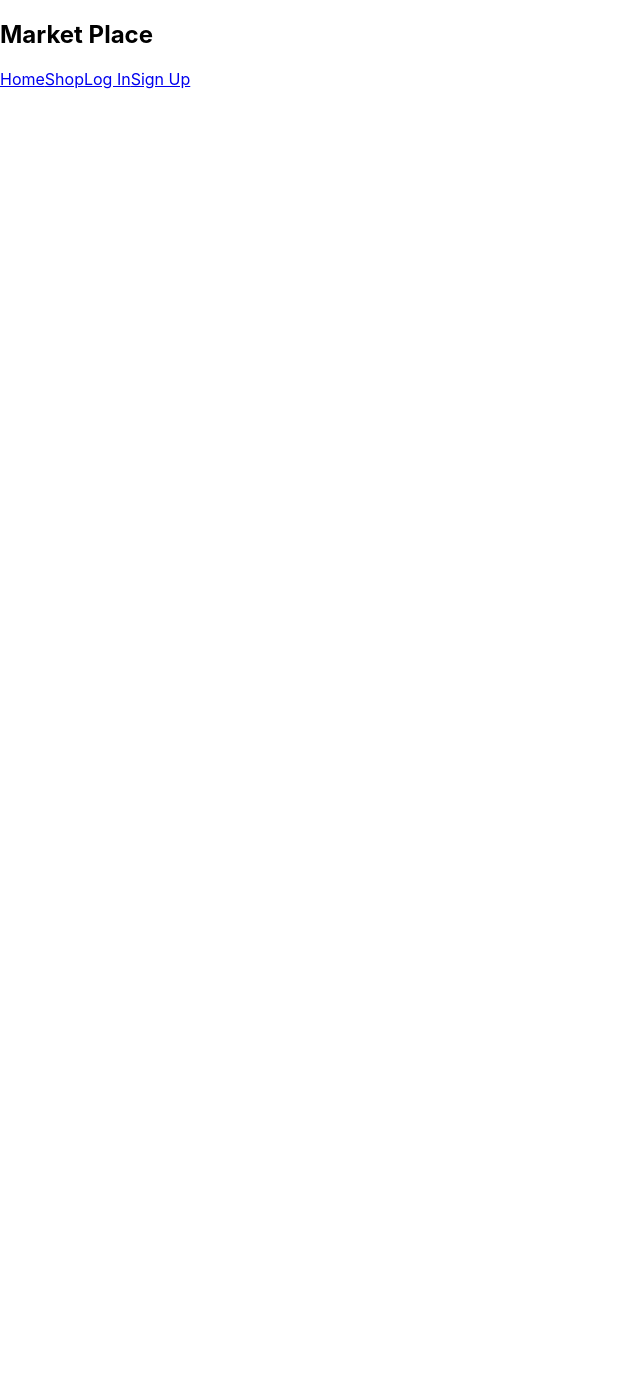
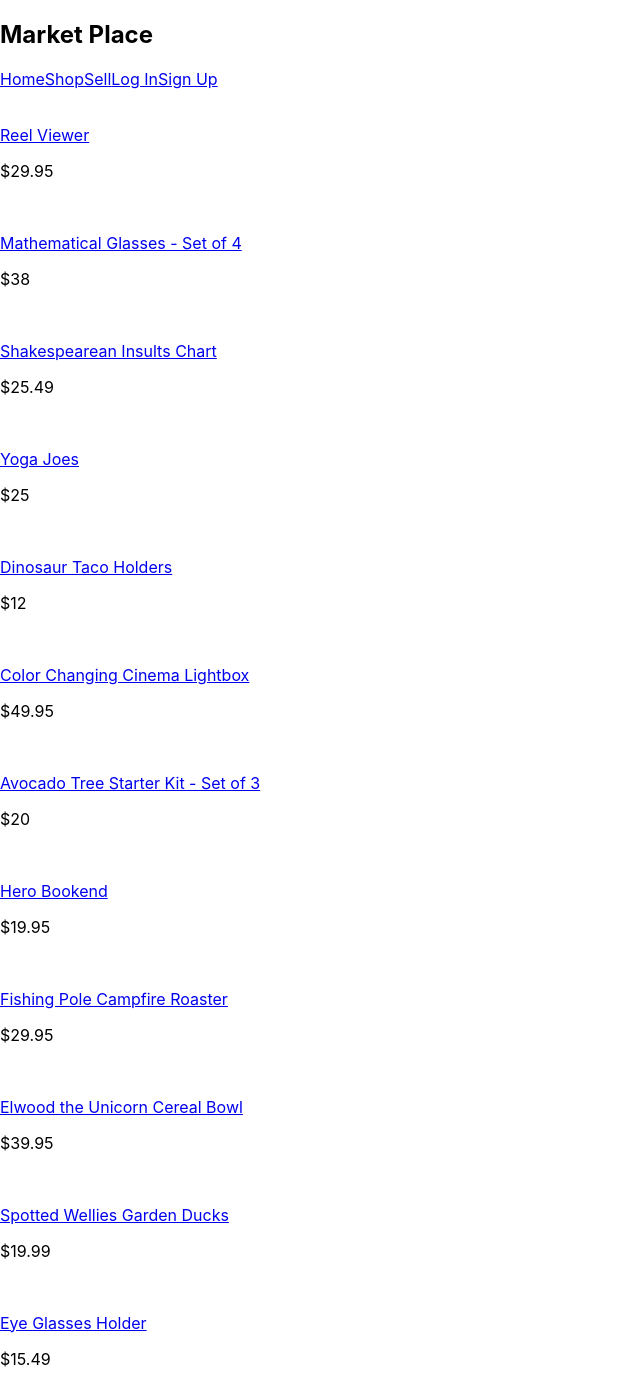
Before and after one commit to ptct-african-marketplace-6/main, a React (Create React App) app: page /items-list in a window 1280 px wide. Shown: the whole page, without its empty margins (0-640 px from the left). Before the commit the page ends 800 px from the top, so only its background shows below. Built offline with nearby package versions, Linux system fonts and the light colour scheme.

Commit message:
components and item add form functionality completed

```diff
--- a/src/App.js
+++ b/src/App.js
@@ -6,6 +6,7 @@ import Item from './components/Item'
 import Home from './components/Home'
 import Login from './components/Login'
 import Signup from './components/Signup'
+import ItemForm from './components/ItemForm'
 
 import data from './data'
 
@@ -26,9 +27,10 @@ function App() {
 
       <nav>
         <h1>Market Place</h1>
-        <div class="nav-links">
+        <div className="nav-links">
           <Link to="/">Home</Link>
           <Link to="/items-list">Shop</Link>
+          <Link to="/item-form">Sell</Link>
           <Link to="/log-in">Log In</Link>
           <Link to="/sign-up">Sign Up</Link>
 
@@ -40,11 +42,14 @@ function App() {
         <Route exact path="/">
           <Home />
         </Route>
-        <Route path="/items-list">
+        <Route path="/items-list/:itemID">
           <Item items={data}/>
         </Route>
         <Route path="/items-list">
           <ItemsList items={data}/>
+        </Route>
+        <Route path="/item-form">
+          <ItemForm />
         </Route>
         <Route path="/log-in">
           <Login />
--- a/src/components/ItemForm.js
+++ b/src/components/ItemForm.js
@@ -1,9 +1,98 @@
-import React from 'react'
+import axios from 'axios'
+import React, { useState, useEffect } from 'react'
+import * as yup from 'yup'
+
+let schema = yup.object().shape({
+  item_name: yup.string().required('item name is required'),
+  location: yup.string().required('item location is required'),
+  quantity: yup.number().required('item amount is required'),
+  price: yup.number().test(
+    "maxDigitsAfterDecimal",
+    "number field must have 2 digits after decimal or less",
+    (number) => /^\d+(\.\d{1,2})?$/.test(number)
+  ).required('item price is required'),
+  description: yup.string().required('item description is required')
+})
+
 
 const ItemForm = () => {
+  const [form, setForm] = useState({
+    item_name: "",
+    location: "",
+    quantity: "",
+    price: "",
+    description: ""
+})
+
+
+  const [errors, setErrors] = useState({
+      item_name: "",
+      location: "",
+      quantity: "",
+      price: "",
+      description: ""
+  })
+
+  const setFormErrors = (name, value) => {
+    yup
+      .reach(schema, name)
+      .validate(value)
+      .then(() => setErrors({ ...errors, [name]: "" }))
+      .catch((err) => setErrors({ ...errors, [name]: err.errors[0] }));
+  };
+
+  const [disabled, setDisabled] = useState(true);
+
+  const handleChange = (event) => {
+    setForm(event.target.value)
+  }
+
+  const submit = (event) => {
+    event.prevetDefault()
+
+    const newItem = {
+      item_name: form.item_name,
+      location: form.location,
+      quantity: form.quantity,
+      price: form.price,
+      description: form.description
+    }
+    axios.post("https://saudi-market-app.herokuapp.com/api/item", newItem)
+    .then((res) => {
+      setForm({ item_name: "", location: "", quantity: "", price: "", description: ""})
+    })
+    .catch((err) => {
+      console.log(err)
+    })
+  }
+
+  useEffect(() => {
+    schema.isValid(form).then((valid) => setDisabled(!valid))
+  }, [form])
+
   return (
-    <div></div>
+    <div>
+      <form onSubmit={submit}>
+
+        <label for="item_name">Item Name</label>
+        <input value={form.item_name} name="item_name" type="text" onChange={handleChange}/>
+
+        <label for="location">Location</label>
+        <input value={form.location} name="location" type="text" onChange={handleChange}/>
+
+        <label for="quantity">Quantity</label>
+        <input value={form.quantity} name="quantity" type="text" onChange={handleChange}/>
+
+        <label for="price">Price</label>
+        <input value={form.price} name="price" type="text" onChange={handleChange}/>
+
+        <label for="description">Description</label>
+        <input value={form.description} name="description" type="description" onChange={handleChange}/>
+
+        <button>Submit</button>
+      </form>
+    </div>
   )
 }
 
-export default ItemForm;
+export default ItemForm
--- a/src/components/ItemsList.js
+++ b/src/components/ItemsList.js
@@ -11,7 +11,7 @@ const location = useLocation()
         <div className="item-card" key={item.id}>
           <Link to={`${location.pathname}/${item.id}`}>
             <img className="img-fluid" src={item.imageURL} alt={item.name}/>
-            <p>{item.name}</p>
+            <p>{item.item_name}</p>
           </Link>
           <p>${item.price}</p>
         </div>
--- a/src/data/index.js
+++ b/src/data/index.js
@@ -1,6 +1,6 @@
 export default [
   {
-    name: 'Reel Viewer',
+    item_name: 'Reel Viewer',
     id: 0,
     price: 29.95,
     imageUrl:
@@ -11,7 +11,7 @@ export default [
       'Most of our items are in stock and will ship quickly. Orders for in-stock items placed before 5pm ET Monday through Friday, excluding Federal holidays, will ship in the US: ECONOMY SHIPPING: within 8 days, arriving no later than the 9th business day after the order was placed. STANDARD SHIPPING: within 4 days, arriving 5 business days after the order was placed. PREFERRED SHIPPING: within 2 days, arriving 3 business days after the order was placed. EXPEDITED SHIPPING: within 1 day, arriving 2 business days after the order was placed. EXPRESS SHIPPING: will ship the same day and arrive 1 business day later.'
   },
   {
-    name: 'Mathematical Glasses - Set of 4',
+    item_name: 'Mathematical Glasses - Set of 4',
     id: 1,
     price: 38.0,
     imageUrl:
@@ -22,7 +22,7 @@ export default [
       'Most of our items are in stock and will ship quickly. Orders for in-stock items placed before 5pm ET Monday through Friday, excluding Federal holidays, will ship in the US: ECONOMY SHIPPING: within 8 days, arriving no later than the 9th business day after the order was placed. STANDARD SHIPPING: within 4 days, arriving 5 business days after the order was placed. PREFERRED SHIPPING: within 2 days, arriving 3 business days after the order was placed. EXPEDITED SHIPPING: within 1 day, arriving 2 business days after the order was placed. EXPRESS SHIPPING: will ship the same day and arrive 1 business day later.'
   },
   {
-    name: 'Shakespearean Insults Chart',
+    item_name: 'Shakespearean Insults Chart',
     id: 2,
     price: 25.49,
     imageUrl:
@@ -33,7 +33,7 @@ export default [
       'Most of our items are in stock and will ship quickly. Orders for in-stock items placed before 5pm ET Monday through Friday, excluding Federal holidays, will ship in the US: ECONOMY SHIPPING: within 8 days, arriving no later than the 9th business day after the order was placed. STANDARD SHIPPING: within 4 days, arriving 5 business days after the order was placed. PREFERRED SHIPPING: within 2 days, arriving 3 business days after the order was placed. EXPEDITED SHIPPING: within 1 day, arriving 2 business days after the order was placed. EXPRESS SHIPPING: will ship the same day and arrive 1 business day later.'
   },
   {
-    name: 'Yoga Joes',
+    item_name: 'Yoga Joes',
     id: 3,
     price: 25.0,
     imageUrl:
@@ -44,7 +44,7 @@ export default [
       'Most of our items are in stock and will ship quickly. Orders for in-stock items placed before 5pm ET Monday through Friday, excluding Federal holidays, will ship in the US: ECONOMY SHIPPING: within 8 days, arriving no later than the 9th business day after the order was placed. STANDARD SHIPPING: within 4 days, arriving 5 business days after the order was placed. PREFERRED SHIPPING: within 2 days, arriving 3 business days after the order was placed. EXPEDITED SHIPPING: within 1 day, arriving 2 business days after the order was placed. EXPRESS SHIPPING: will ship the same day and arrive 1 business day later.'
   },
   {
-    name: 'Dinosaur Taco Holders',
+    item_name: 'Dinosaur Taco Holders',
     id: 4,
     price: 12.0,
     imageUrl:
@@ -55,7 +55,7 @@ export default [
       'Most of our items are in stock and will ship quickly. Orders for in-stock items placed before 5pm ET Monday through Friday, excluding Federal holidays, will ship in the US: ECONOMY SHIPPING: within 8 days, arriving no later than the 9th business day after the order was placed. STANDARD SHIPPING: within 4 days, arriving 5 business days after the order was placed. PREFERRED SHIPPING: within 2 days, arriving 3 business days after the order was placed. EXPEDITED SHIPPING: within 1 day, arriving 2 business days after the order was placed. EXPRESS SHIPPING: will ship the same day and arrive 1 business day later.'
   },
   {
-    name: 'Color Changing Cinema Lightbox',
+    item_name: 'Color Changing Cinema Lightbox',
     id: 5,
     price: 49.95,
     imageUrl:
@@ -66,7 +66,7 @@ export default [
       'Most of our items are in stock and will ship quickly. Orders for in-stock items placed before 5pm ET Monday through Friday, excluding Federal holidays, will ship in the US: ECONOMY SHIPPING: within 8 days, arriving no later than the 9th business day after the order was placed. STANDARD SHIPPING: within 4 days, arriving 5 business days after the order was placed. PREFERRED SHIPPING: within 2 days, arriving 3 business days after the order was placed. EXPEDITED SHIPPING: within 1 day, arriving 2 business days after the order was placed. EXPRESS SHIPPING: will ship the same day and arrive 1 business day later.'
   },
   {
-    name: 'Avocado Tree Starter Kit - Set of 3',
+    item_name: 'Avocado Tree Starter Kit - Set of 3',
     id: 6,
     price: 20.0,
     imageUrl:
@@ -77,7 +77,7 @@ export default [
       'Most of our items are in stock and will ship quickly. Orders for in-stock items placed before 5pm ET Monday through Friday, excluding Federal holidays, will ship in the US: ECONOMY SHIPPING: within 8 days, arriving no later than the 9th business day after the order was placed. STANDARD SHIPPING: within 4 days, arriving 5 business days after the order was placed. PREFERRED SHIPPING: within 2 days, arriving 3 business days after the order was placed. EXPEDITED SHIPPING: within 1 day, arriving 2 business days after the order was placed. EXPRESS SHIPPING: will ship the same day and arrive 1 business day later.'
   },
   {
-    name: 'Hero Bookend',
+    item_name: 'Hero Bookend',
     id: 7,
     price: 19.95,
     imageUrl:
@@ -88,7 +88,7 @@ export default [
       'Most of our items are in stock and will ship quickly. Orders for in-stock items placed before 5pm ET Monday through Friday, excluding Federal holidays, will ship in the US: ECONOMY SHIPPING: within 8 days, arriving no later than the 9th business day after the order was placed. STANDARD SHIPPING: within 4 days, arriving 5 business days after the order was placed. PREFERRED SHIPPING: within 2 days, arriving 3 business days after the order was placed. EXPEDITED SHIPPING: within 1 day, arriving 2 business days after the order was placed. EXPRESS SHIPPING: will ship the same day and arrive 1 business day later.'
   },
   {
-    name: 'Fishing Pole Campfire Roaster',
+    item_name: 'Fishing Pole Campfire Roaster',
     id: 8,
     price: 29.95,
     imageUrl:
@@ -99,7 +99,7 @@ export default [
       'Most of our items are in stock and will ship quickly. Orders for in-stock items placed before 5pm ET Monday through Friday, excluding Federal holidays, will ship in the US: ECONOMY SHIPPING: within 8 days, arriving no later than the 9th business day after the order was placed. STANDARD SHIPPING: within 4 days, arriving 5 business days after the order was placed. PREFERRED SHIPPING: within 2 days, arriving 3 business days after the order was placed. EXPEDITED SHIPPING: within 1 day, arriving 2 business days after the order was placed. EXPRESS SHIPPING: will ship the same day and arrive 1 business day later.'
   },
   {
-    name: 'Elwood the Unicorn Cereal Bowl',
+    item_name: 'Elwood the Unicorn Cereal Bowl',
     id: 9,
     price: 39.95,
     imageUrl:
@@ -110,7 +110,7 @@ export default [
       'Most of our items are in stock and will ship quickly. Orders for in-stock items placed before 5pm ET Monday through Friday, excluding Federal holidays, will ship in the US: ECONOMY SHIPPING: within 8 days, arriving no later than the 9th business day after the order was placed. STANDARD SHIPPING: within 4 days, arriving 5 business days after the order was placed. PREFERRED SHIPPING: within 2 days, arriving 3 business days after the order was placed. EXPEDITED SHIPPING: within 1 day, arriving 2 business days after the order was placed. EXPRESS SHIPPING: will ship the same day and arrive 1 business day later.'
   },
   {
-    name: 'Spotted Wellies Garden Ducks',
+    item_name: 'Spotted Wellies Garden Ducks',
     id: 10,
     price: 19.99,
     imageUrl:
@@ -121,7 +121,7 @@ export default [
       'Most of our items are in stock and will ship quickly. Orders for in-stock items placed before 5pm ET Monday through Friday, excluding Federal holidays, will ship in the US: ECONOMY SHIPPING: within 8 days, arriving no later than the 9th business day after the order was placed. STANDARD SHIPPING: within 4 days, arriving 5 business days after the order was placed. PREFERRED SHIPPING: within 2 days, arriving 3 business days after the order was placed. EXPEDITED SHIPPING: within 1 day, arriving 2 business days after the order was placed. EXPRESS SHIPPING: will ship the same day and arrive 1 business day later.'
   },
   {
-    name: 'Eye Glasses Holder',
+    item_name: 'Eye Glasses Holder',
     id: 11,
     price: 15.49,
     imageUrl:
```
Also changed, not shown: src/components/Item.js (+19 -2 lines).
